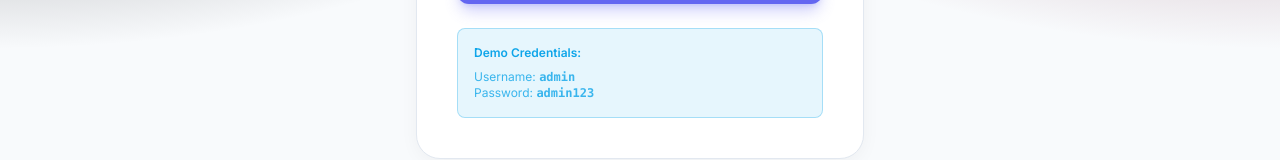
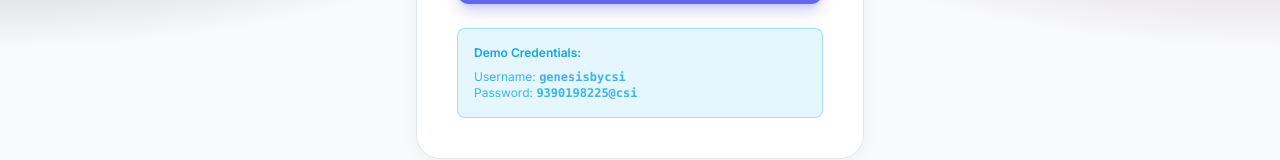
Before and after one commit to bkchaithanya285/registration_hackathon, a React (Vite) app in the folder client/: page /admin in a window 1280 px wide. Shown: the part 517-677 px from the top of the page. Built offline with nearby package versions, Linux system fonts and the light colour scheme; no server answers.

Commit message:
Update admin credentials to genesisbycsi

```diff
--- a/client/src/pages/admin/Login.jsx
+++ b/client/src/pages/admin/Login.jsx
@@ -87,8 +87,8 @@ const Login = () => {
 
                 <div className="mt-6 p-4 rounded-lg bg-secondary/10 border border-secondary/30">
                     <p className="text-secondary text-xs font-semibold mb-2">Demo Credentials:</p>
-                    <p className="text-secondary/80 text-xs">Username: <span className="font-mono font-bold">admin</span></p>
-                    <p className="text-secondary/80 text-xs">Password: <span className="font-mono font-bold">admin123</span></p>
+                    <p className="text-secondary/80 text-xs">Username: <span className="font-mono font-bold">genesisbycsi</span></p>
+                    <p className="text-secondary/80 text-xs">Password: <span className="font-mono font-bold">9390198225@csi</span></p>
                 </div>
             </motion.div>
         </div>
```
Also changed, not shown: 1 other file (tests, documents, lock files or other folders).
